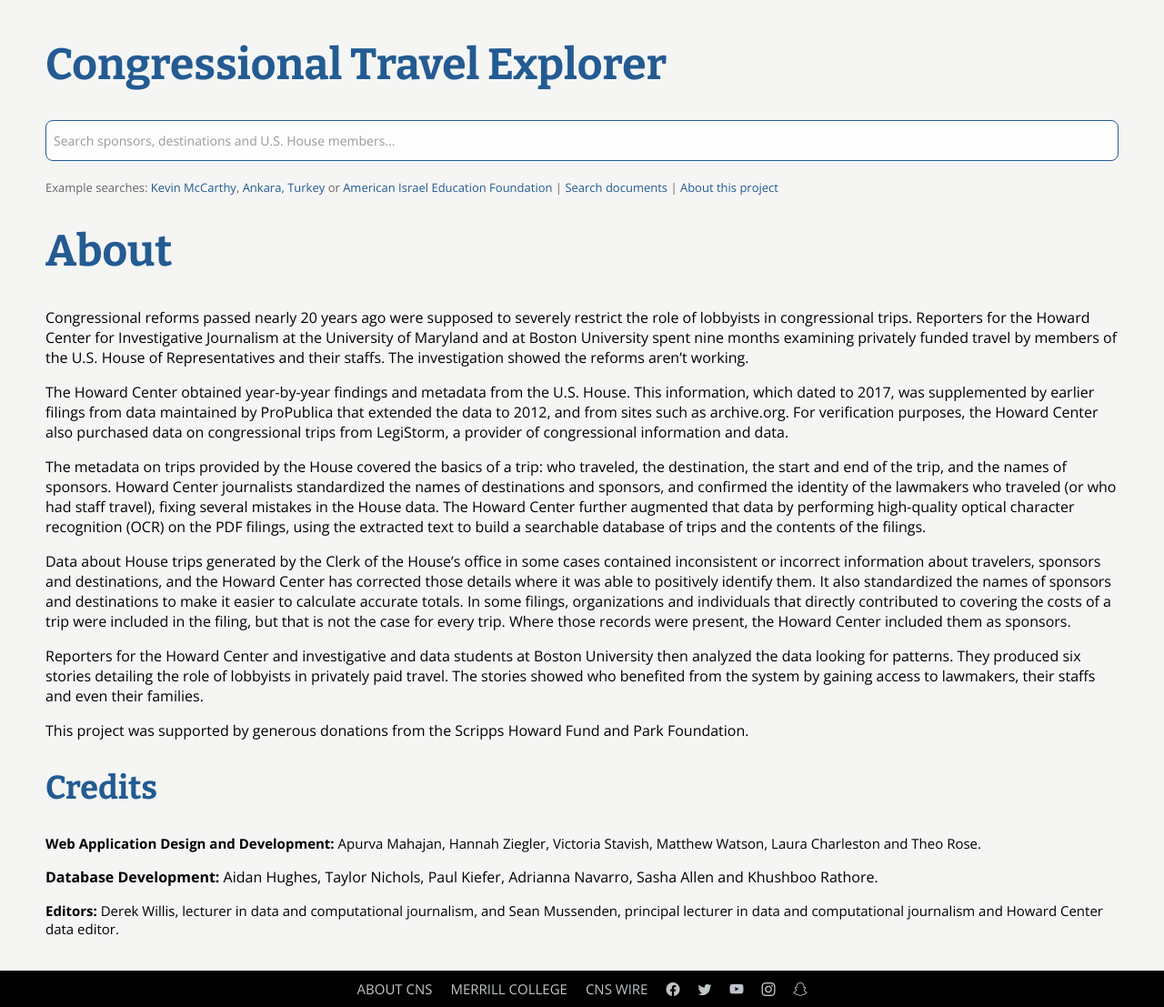
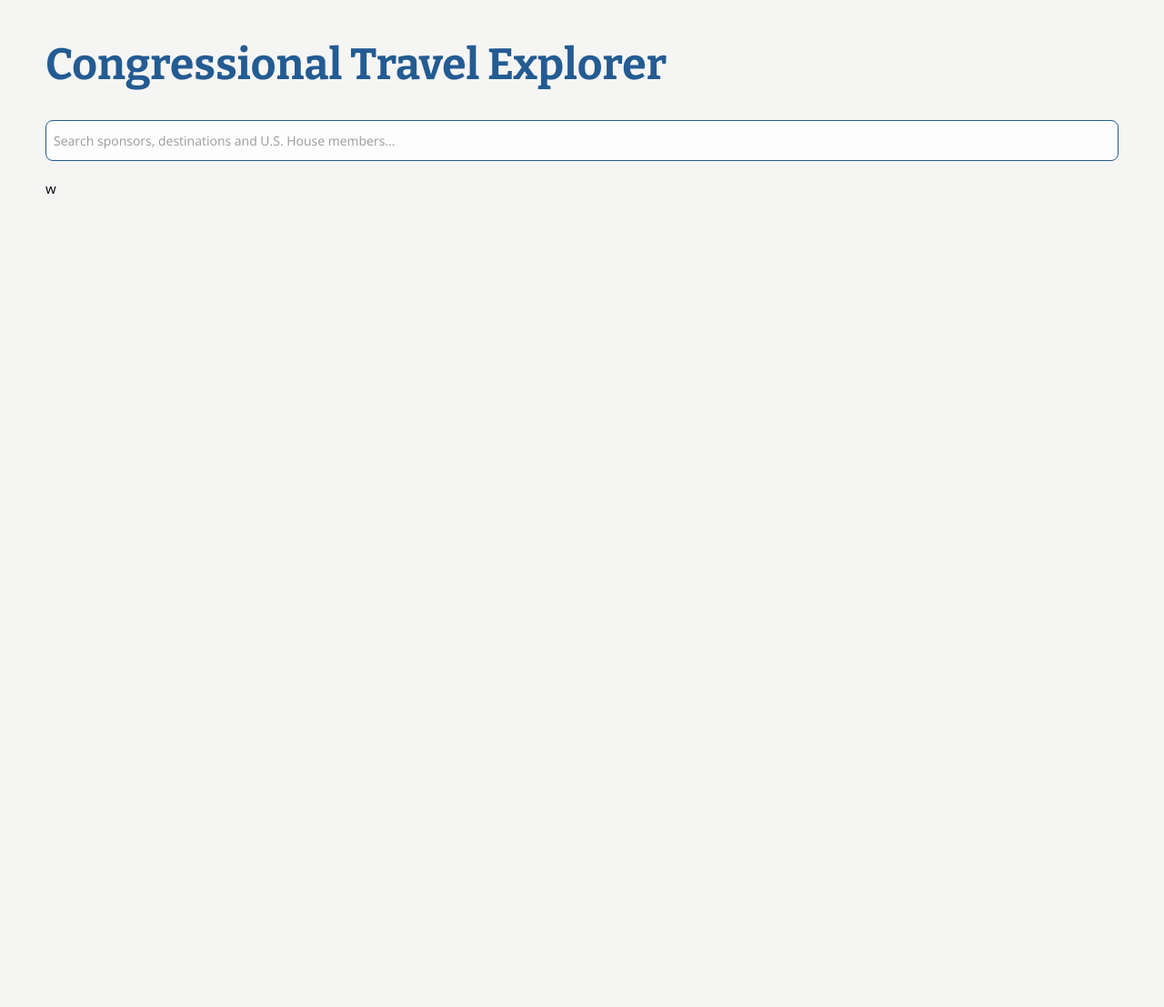
Before and after one commit to amahaja25/congtravel_app, a Flask app: page /about.html in a window 1280 px wide. Shown: the part 184-1291 px from the top of the page at 91% size. After the commit the page ends 397 px from the top, so only its background shows below. Run offline with Flask 3, Linux system fonts and the light colour scheme; parts of the project's set-up code (start-up, migrations or seed data) failed here and were passed over; some libraries are stand-ins or nearby versions; some web fonts are replaced.

Commit message:
copy of repo

```diff
--- a/app.py
+++ b/app.py
@@ -60,7 +60,7 @@
 # get all the full text as json
 data = response.json()
 
-
+# load the model and pre-computed embeddings into memory when app starts for full-text search
 model = Doc2Vec.load("models/house_text_doc2vec.model")
 with open("models/doc2vec_embeddings.pkl", "rb") as f:
     data = pickle.load(f)
@@ -82,7 +82,7 @@
 print(f"Number of documents: {len(documents)}")
 
 # search queries
-# this isn't an endpoint, this is function to get the user query
+# this is function to get the user query
 @app.route("/search-json", methods=["GET"])
 def search_endpoint():
     query = request.args.get("q")
@@ -114,10 +114,6 @@
 # Individual trip page #
 ########################
 
-
-# URL pattern
-
-
 # endpoint for individual trip page -- one page for each document
 @app.route('/trip/<doc_id>.html')
 # Function to ingest data for trip page
@@ -142,7 +138,7 @@
 
                 departure_date = row[9]
                 return_date = row[10]
-
+                # format date
                 departure_date_obj = datetime.strptime(departure_date, '%Y-%m-%d')
                 return_date_obj = datetime.strptime(return_date, '%Y-%m-%d')
 
@@ -251,8 +247,8 @@
                         "label": dest.get("label")
                     })
 
-        # Parse members (Ensure this is outside of the destinations loop)
-                members_data = json.loads(fixed_member_data)  # Assuming column 4 stores top_members JSON
+        # parse members (Ensure this is outside of the destinations loop)
+                members_data = json.loads(fixed_member_data)  # assuming column 4 stores top_members JSON
                 for member in members_data:
                     if 'member_id' in member and 'member_name' in member and 'count' in member:
                         count = member['count']
@@ -318,7 +314,7 @@
 ###############################
 
 @app.route('/destination/<destinations_id>.html')
-# Function to ingest data for trip page
+# Function to ingest data for destination page
 def destination(destinations_id):
     try:
         destination_trips = pull_json(f"congtravel_master/destination_trips.json?destinations_id={destinations_id}")
@@ -434,24 +430,25 @@
 
 
 # URL pattern
-
+# sample
 # member_id = "S001189"
 
 @app.route('/member/<member_id>.html')
-# Function to ingest data for trip page
+# Function to ingest data for member page
 def member(member_id):
     try:
-
+        # get all the trips for that member as json from datasette endpoint for that specific member id
         member_trips = pull_json(f"congtravel_master/member_trips.json?member_id={member_id}")
 
 
         print("member_trips raw rows:", member_trips.get("rows", []), flush=True)
-
+        # get specifically top sponsors and destinations for bullet points
         member_top_sponsors_destinations = pull_json(f"congtravel_master/member_top_sponsors_destinations.json?member_id={member_id}")
 
         member_state = None
         member_party = None
         member_district = None
+        # get information about the member themselves (state, party, district) for display on page
         member_info = pull_json(f"congtravel_master/member.json?member_id__exact={member_id}")
         if member_info['rows']:
             r = member_info['rows'][0]
@@ -461,7 +458,7 @@
             member_district = r[4] if len(r) > 4 and r[4] else None
 
         formatted_trips = []
-
+        # pull sponsor and destination info from nested json in columns for each trip and format for display on page
         for row in member_trips["rows"]:
             try:
 
@@ -491,7 +488,7 @@
 
         top_sponsors = []
         top_destinations = []
-
+        # get count, name, and label for top sponsors and destinations for that member for display on page
         for row in member_top_sponsors_destinations['rows']:
             try:
                 sponsors_data = json.loads(row[3])
@@ -533,11 +530,6 @@
                     print(f"JSON Decode Error: {e}", flush=True)
 
 
-        ##
-        # Ingest needed table(s), filter based on value in url to only show one member on template
-        ##
-
-        # This will filter to return a dataframe of all trips associated with a given member, including staff trips from that office
 
         return render_template('x_member.html',
                                member_trips=formatted_trips,
@@ -562,6 +554,7 @@
 
 #example URLs:  http://127.0.0.1:5000/member/S001189/filer/Matthew%20Hodge, http://127.0.0.1:5000/member/S001189/filer/Jessica%20Robertson
 
+# instead of a unique ID, traveler uses the actual filer name to generate the page
 @app.route('/member/<member_id>/filer/<filer_name>.html')
 def filer_in_office(member_id, filer_name):
     try:
--- a/templates/base_about.html
+++ b/templates/base_about.html
@@ -77,81 +77,4 @@
         </div>
 
 
-<!-- Add this after your chart scripts -->
-<script src="https://cdnjs.cloudflare.com/ajax/libs/fuse.js/6.6.2/fuse.min.js"></script>
-    <script>const BASE_PATH = "{{ BASE_PATH }}";</script>
-    <script src="{{ BASE_PATH }}/static/search.js"></script>
-
-
-
-
-<p class="example-query">
-  Example searches: <a href="{{ BASE_PATH }}/member/M001165.html">Kevin McCarthy</a>, <a href="{{ BASE_PATH }}/destination/30.html">Ankara, Turkey</a> or <a href="{{ BASE_PATH }}/sponsor/18.html">American Israel Education Foundation</a> | <a href="{{ BASE_PATH }}/document-search.html">Search documents</a> | <a href="{{ BASE_PATH }}/about.html">About this project</a>
-</p>
-
-
-<!--
-        Example searches: <a href="/member/S001189">Rep. Steny Hoyer, D-Md.</a>
-
-        <p><a href="http://127.0.0.1:5000/trip/500006933">Trip example</a></p>
-
-        <p><a href="/sponsor/100">Sponsor example</a></p>
-        <p><a href="/destination/99">Destination example</a></p>
-        <p><a href="/member/S001189/filer/Matthew%20Hodge">Filer-member example</a></p>
-        -->
-
-
-        {% block content %}
-        {% endblock %}
-    </div>
-    </main>
-    <br>
-
-
-   <!-- Footer -->
-   <footer id="subfooter" class="dark style1">
-    <div class="row">
-      <div class="small-12 columns">
-        <div class="subfooter-menu-holder text-center">
-          <div class="subfooter-menu">
-            <ul id="menu-footer-menu-2020" class="footer-menu">
-              <li class="menu-item">
-                <a class="footer-item" href="https://cnsmaryland.org/about-capital-news-service/">ABOUT CNS</a>
-              </li>
-              <li class="menu-item">
-                <a class="footer-item" href="https://merrill.umd.edu/">MERRILL COLLEGE</a>
-              </li>
-              <li class="menu-item">
-                <a class="footer-item" href="https://cnsmaryland.org/capital-news-service-wire/" class="footer-link">CNS WIRE</a>
-              </li>
-              <li class="menu-item">
-                <a class="footer-item" target="_blank" rel="noopener" href="https://www.facebook.com/MarylandCNS/"><i class="bi bi-facebook"></i></a>
-              </li>
-              <li class="menu-item">
-                <a class="footer-item" target="_blank" rel="noopener" href="http://twitter.com/CNSmd"><i class="bi bi-twitter"></i></a>
-              </li>
-              <li class="menu-item">
-                <a class="footer-item" target="_blank" rel="noopener" href="https://www.youtube.com/user/CNSMaryland"><i class="bi bi-youtube"></i></a>
-              </li>
-              <li class="menu-item">
-                <a class="footer-item" target="_blank" rel="noopener" href="https://www.instagram.com/cnsmd/"><i class="bi bi-instagram"></i></a>
-              </li>
-              <li class="menu-item">
-                <a class="footer-item" target="_blank" rel="noopener" href="http://snapchat.com/add/cnsmaryland"><i class="bi bi-snapchat"></i></a>
-              </li>
-            </ul>
-          </div>
-        </div>
-      </div>
-    </div>
-  </footer>
-
-<!-- START Parse.ly Include: Standard -->
-<script id="parsely-cfg" src="//cdn.parsely.com/keys/cnsmaryland.org/p.js"></script>
-<!-- END Parse.ly Include: Standard -->
-
-</div>
-
-
-</body>
-</html>
+w
```
